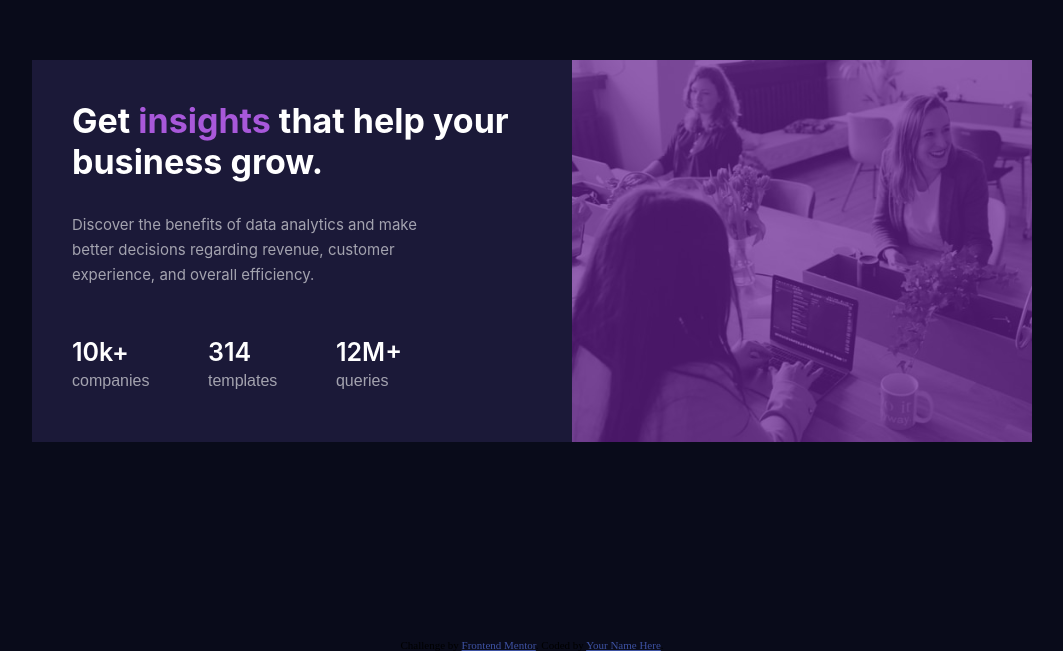
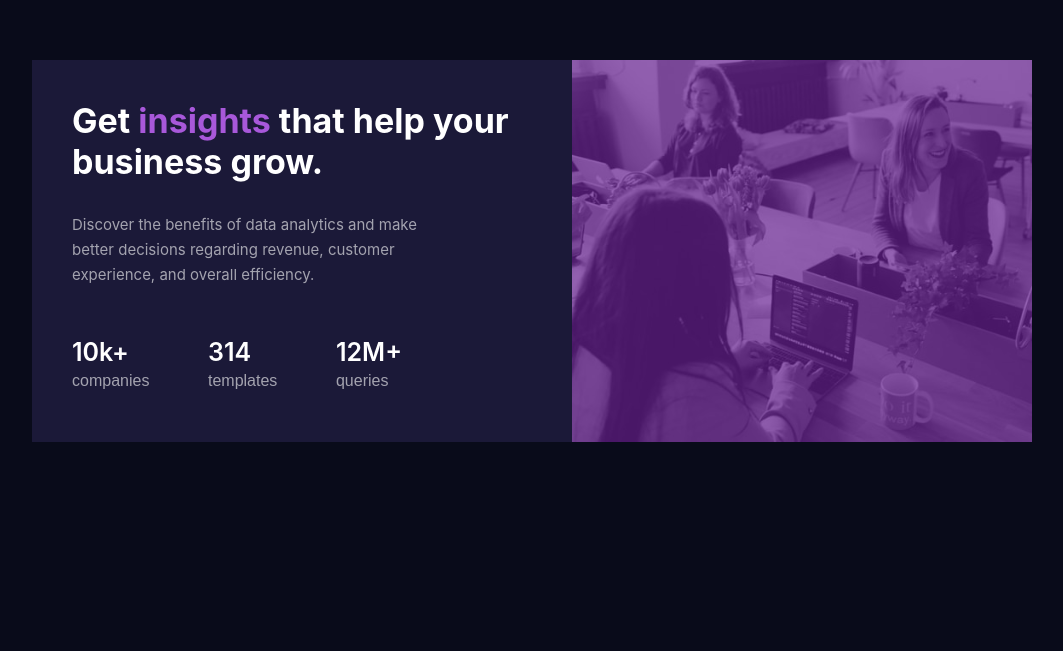
Before and after one commit to PuchAnte/Stats-Preview-Card-Component, a plain HTML site: page index.html in a window 1280 px wide. Shown: the part 149-800 px from the top of the page, without its empty margins (108-1171 px from the left). Drawn offline with Linux system fonts and the light colour scheme; a web font is replaced by a local one.

Commit message:
Update index.html
 removed attributtion

```diff
--- a/index.html
+++ b/index.html
@@ -73,11 +73,6 @@
 			</div>
 		</section>
 
-		<div class="attribution">
-			Challenge by
-			<a href="https://www.frontendmentor.io?ref=challenge" target="_blank"
-				>Frontend Mentor</a
-			>. Coded by <a href="#">Your Name Here</a>.
 		</div>
 	</body>
 </html>
```
